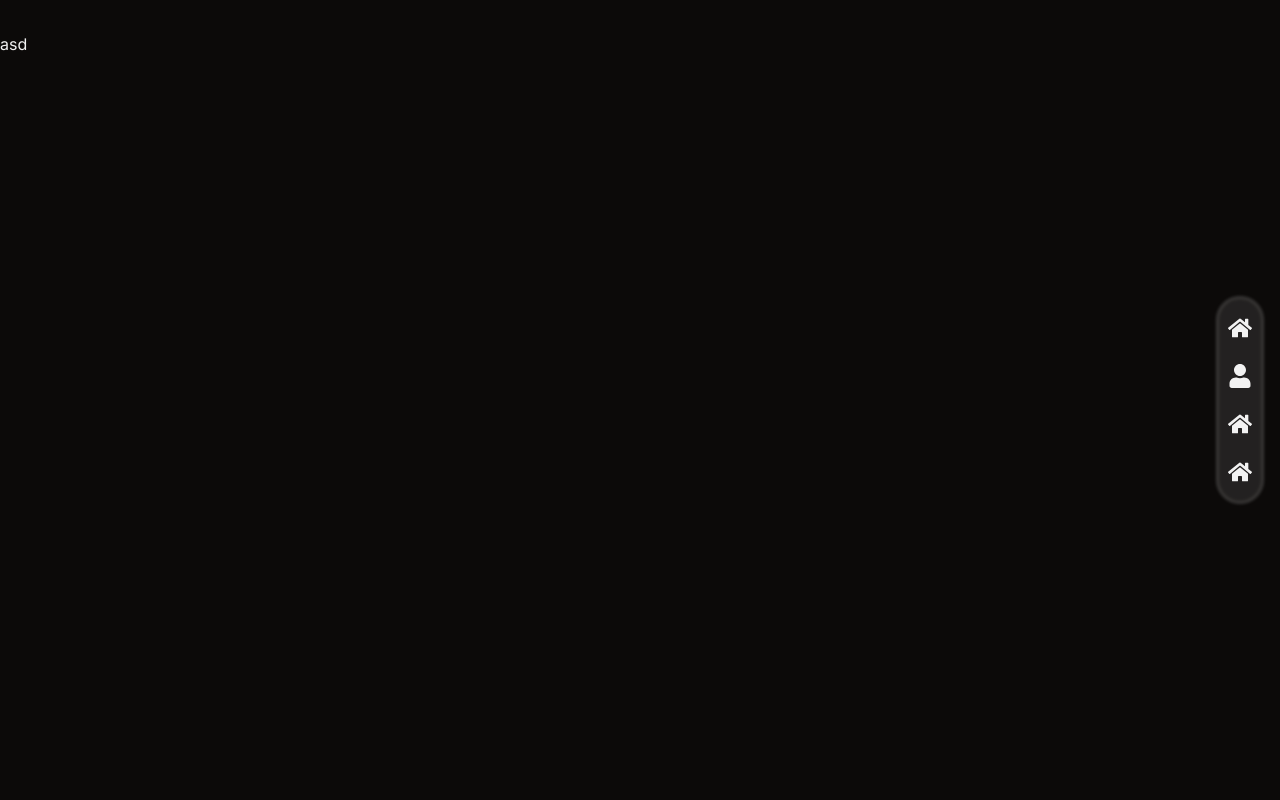
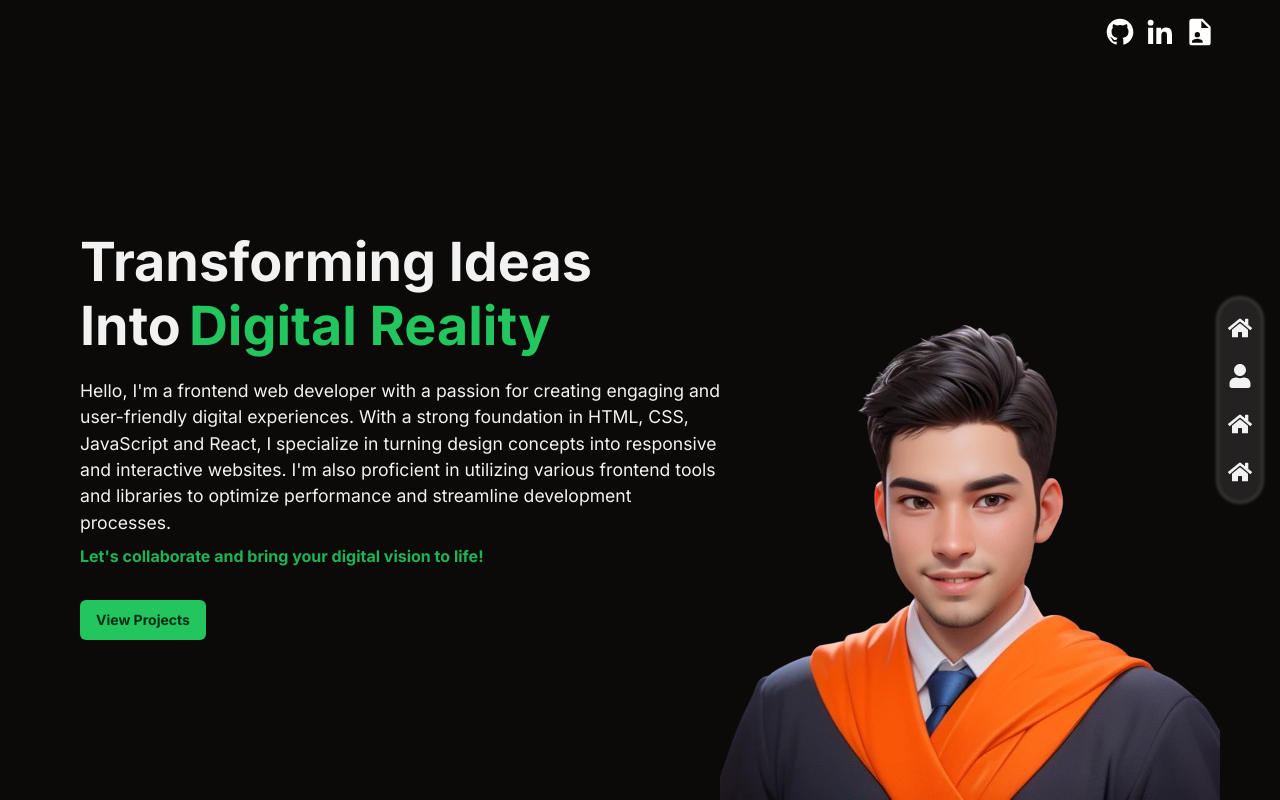
Before and after one commit to Florvin-04/Personal-Portfolio-NextJS, a Next.js app: page / in a window 1280 px wide. Built offline with nearby package versions, Linux system fonts and the light colour scheme.

Commit message:
add home page

```diff
--- a/app/layout.tsx
+++ b/app/layout.tsx
@@ -22,10 +22,12 @@ export default function RootLayout({
       <body
         className={cn(
           inter.className,
-          "h-screen flex flex-col w-full dark theme-green max-w-[2100px] mx-auto"
+          "h-screen relative flex flex-col w-full dark theme-green max-w-[2100px] mx-auto"
         )}
       >
-        <div className="w-[90%]">
+        {/* <MousepointerBG /> */}
+
+        <div className="w-[90%] bg-red-500/0 mx-auto">
           <SocialMedia />
         </div>
         {children}
--- a/app/page.tsx
+++ b/app/page.tsx
@@ -1,11 +1,58 @@
-import ParticlesContainer from "@/components/customs/ParticlesContainer";
+import Avatar from "@/assets/Avatar.png";
+import { Button } from "@/components/ui/button";
+import { HOME_LANG } from "@/lib/lang/Home";
 import Image from "next/image";
 
 export default function Home() {
   return (
     <main className="bg-red-500/0 h-full">
-      asd
-      {/* <ParticlesContainer /> */}
+      <div className="h-full flex flex-col lg:flex-row bg-red-500/0 lg:justify-between">
+        <div className="lg:ml-[5rem] bg-red-500/0 my-auto lg:w-[50%]">
+          <div className="text-center lg:text-left">
+            <h1
+              className="mx-auto w-[min(18ch,_90%)] font-bold leading-[2.8rem] lg:mx-0 lg:leading-[4rem]"
+              style={{
+                // fontSize:
+                fontSize:
+                  "clamp(2.5rem, 2.210843373493976rem + 1.4457831325301207vw, 4rem)",
+              }}
+            >
+              {HOME_LANG.heading}
+
+              <span className="ml-2 whitespace-nowrap text-primary">
+                {HOME_LANG.activeHeading}
+              </span>
+            </h1>
+            <p className="mx-auto mt-5 w-[min(70ch,_90%)] text-[1rem] lg:mx-0 lg:w-full lg:text-[1.1rem]">
+              {HOME_LANG.subHeading}
+            </p>
+            <p className="mt-2 font-bold text-primary/90">
+              {HOME_LANG.activeSubHeading}
+            </p>
+          </div>
+          <div className="mt-8">
+            <Button
+              // onClick={() => {
+              //   setModalConfig({
+              //     isOpenModal: true,
+              //     modalClassName: "h-[90%]",
+              //     modalChildren: <div className="h-full bg-red-500">asd</div>,
+              //   });
+              // }}
+              className="mx-auto flex justify-center font-bold lg:mx-0"
+            >
+              {HOME_LANG.primaryButton}
+            </Button>
+          </div>
+        </div>
+
+        <div className="hidden aspect-square bg-red-500/0 lg:flex w-[35rem]">
+          <Image className="mt-auto" src={Avatar} alt="profile avatar" />
+        </div>
+      </div>
+      {/* <div className="absolute -right-[10rem] bottom-0 hidden aspect-square w-[min(35rem,_75%)] bg-red-500/0 lg:block">
+        <Image className="" src={Avatar} alt="profile avatar" />
+      </div> */}
     </main>
   );
 }
--- /dev/null
+++ b/components/customs/MousepointerBG.tsx
@@ -0,0 +1,30 @@
+"use client";
+
+import React, { useEffect, useState } from "react";
+
+const MousepointerBG = () => {
+  const [position, setPosition] = useState({ x: 0, y: 0 });
+
+  useEffect(() => {
+    const handleMouseMove = (event: MouseEvent) => {
+      setPosition({ x: event.clientX, y: event.clientY });
+    };
+
+    window.addEventListener("mousemove", handleMouseMove);
+
+    return () => {
+      window.removeEventListener("mousemove", handleMouseMove);
+    };
+  }, []);
+
+  console.log(position);
+
+  return (
+    <div
+      className="bg-white fixed aspect-square w-[1rem] -translate-x-1/2 -translate-y-1/2 pointer-events-none -z-[9999]"
+      style={{ left: `${position.x}px`, top: `${position.y}px` }}
+    />
+  );
+};
+
+export default MousepointerBG;
--- a/components/customs/SocialMedia.tsx
+++ b/components/customs/SocialMedia.tsx
@@ -16,14 +16,14 @@ const SocialMedia = () => {
       {SOCIAL_MEDIA.map((link) => {
         return (
           <li
-            className="hover:text-primary flex"
+            className="hover:text-primary flex text-white"
             key={`Header-Socials-Nav-${link.label}`}
           >
             <TooltipProvider delayDuration={100}>
               <Tooltip>
                 <TooltipTrigger>
                   <Link
-                    className=""
+                    className="w-[2rem] inline-block"
                     download={link.download}
                     href={link.path}
                     target="_blank"
--- /dev/null
+++ b/lib/lang/Home.ts
@@ -0,0 +1,9 @@
+export const HOME_LANG = {
+  heading: "Transforming Ideas Into",
+  activeHeading: "Digital Reality",
+
+  subHeading: `Hello, I'm a frontend web developer with a passion for creating engaging and user-friendly digital experiences. With a strong foundation in HTML, CSS, JavaScript and React, I specialize in turning design concepts into responsive and interactive websites. I'm also proficient in utilizing various frontend tools and libraries to optimize performance and streamline development processes.`,
+  activeSubHeading: `Let's collaborate and bring your digital vision to life!`,
+
+  primaryButton: "View Projects",
+};
```
